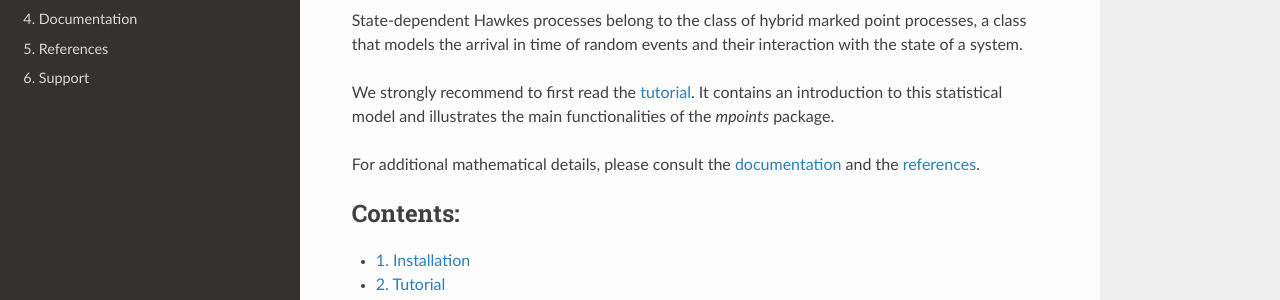
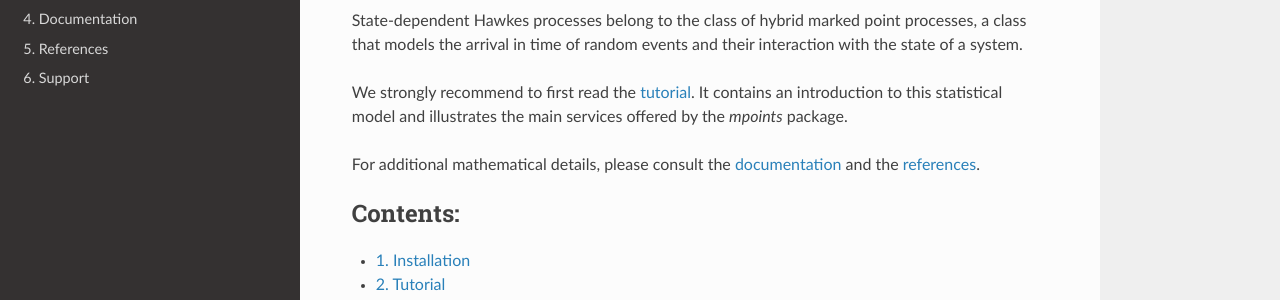
Before and after one commit to maximemorariu/mpoints, a Sphinx documentation site: the page built from doc/index.rst, in a window 1280 px wide and 1202 px high. Shown: the part 247-547 px from the top of the window. Built offline with Sphinx 7.4.7 and the Read the Docs theme 2.0.0, drawn with Linux system fonts in a browser that asks for light colours.

Commit message:
minor: `functionalities` replaced by services

```diff
--- a/doc/index.rst
+++ b/doc/index.rst
@@ -14,7 +14,7 @@ State-dependent Hawkes processes belong to the class of hybrid marked point proc
 a class that models the arrival in time of random events and their interaction with the state of a system.
 
 We strongly recommend to first read the :doc:`tutorial </tutorial>`.
-It contains an introduction to this statistical model and illustrates the main functionalities of the `mpoints` package.
+It contains an introduction to this statistical model and illustrates the main services offered by the `mpoints` package.
 
 For additional mathematical details, please consult the :doc:`documentation </apidoc/mpoints>` and the
 :doc:`references <\references>`.
```
